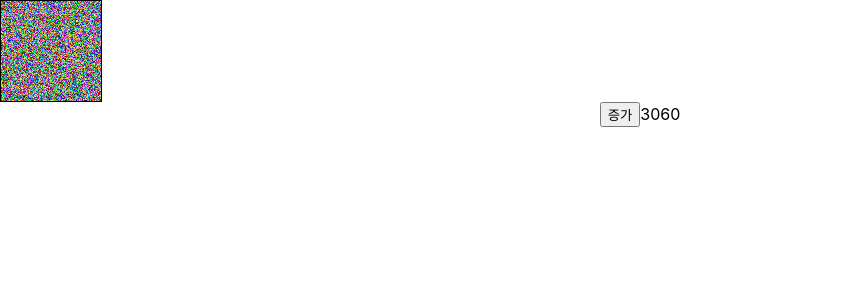
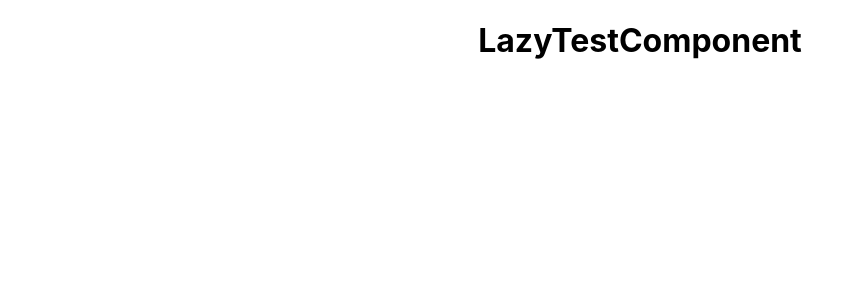
Before and after one commit to chichooon/react-playground, a React (Create React App) app: page / in a window 1280 px wide. Shown: the top 300 px of the page, without its empty margins (0-865 px from the left). Built offline with nearby package versions, Linux system fonts and the light colour scheme.

Commit message:
feat: lazy test

```diff
--- a/src/App.tsx
+++ b/src/App.tsx
@@ -1,40 +1,19 @@
 // import { TestPage } from "./pages/TestPage";
 import "./App.css";
-import { CallbackTestPage } from "./pages/CallbackTestPage";
-import { RecoilPage } from "./pages/RecoilPage";
+import { LazyTestPage } from "./pages/LazyTestPage";
+// import { CallbackTestPage } from "./pages/CallbackTestPage";
+// import { RecoilPage } from "./pages/RecoilPage";
 // import { MemoTestPage } from "./pages/MemoTestPage";
 // import { SnapTestPage } from "./pages/SnapTestPage";
-const arr = new Array(10000).fill(0);
 function App() {
   return (
     <div className="App">
-      <div
-        style={{
-          display: "grid",
-          width: 100,
-          height: 100,
-          gridTemplateColumns: "repeat(100, 1fr)",
-          gridTemplateRows: "repeat(100, 1fr)",
-          border: "1px solid black",
-        }}>
-        {arr.map((_, index) => (
-          <div
-            key={index}
-            style={{
-              width: "100%",
-              height: "100%",
-              backgroundColor: `rgba(${Math.random() * 255},${
-                Math.random() * 255
-              },${Math.random() * 255})`,
-            }}
-          />
-        ))}
-      </div>
       {/* <TestPage /> */}
       {/* <SnapTestPage /> */}
       {/* <MemoTestPage /> */}
       {/* <CallbackTestPage /> */}
-      <RecoilPage />
+      {/* <RecoilPage /> */}
+      <LazyTestPage />
     </div>
   );
 }
--- /dev/null
+++ b/src/components/LazyTest/LazyTestComponent.tsx
@@ -0,0 +1,9 @@
+const LazyTestComponent = () => {
+  return (
+    <div>
+      <h1>LazyTestComponent</h1>
+    </div>
+  );
+};
+
+export default LazyTestComponent;
--- /dev/null
+++ b/src/pages/LazyTestPage.tsx
@@ -0,0 +1,12 @@
+import { Suspense, lazy } from "react";
+
+const LazyTest = lazy(() => import("../components/LazyTest/LazyTestComponent"));
+const loader = () => <p>Loading...</p>;
+
+export const LazyTestPage = () => {
+  return (
+    <Suspense fallback={loader()}>
+      <LazyTest />
+    </Suspense>
+  );
+};
```
Also changed, not shown: 1 other file (tests, documents, lock files or other folders).
